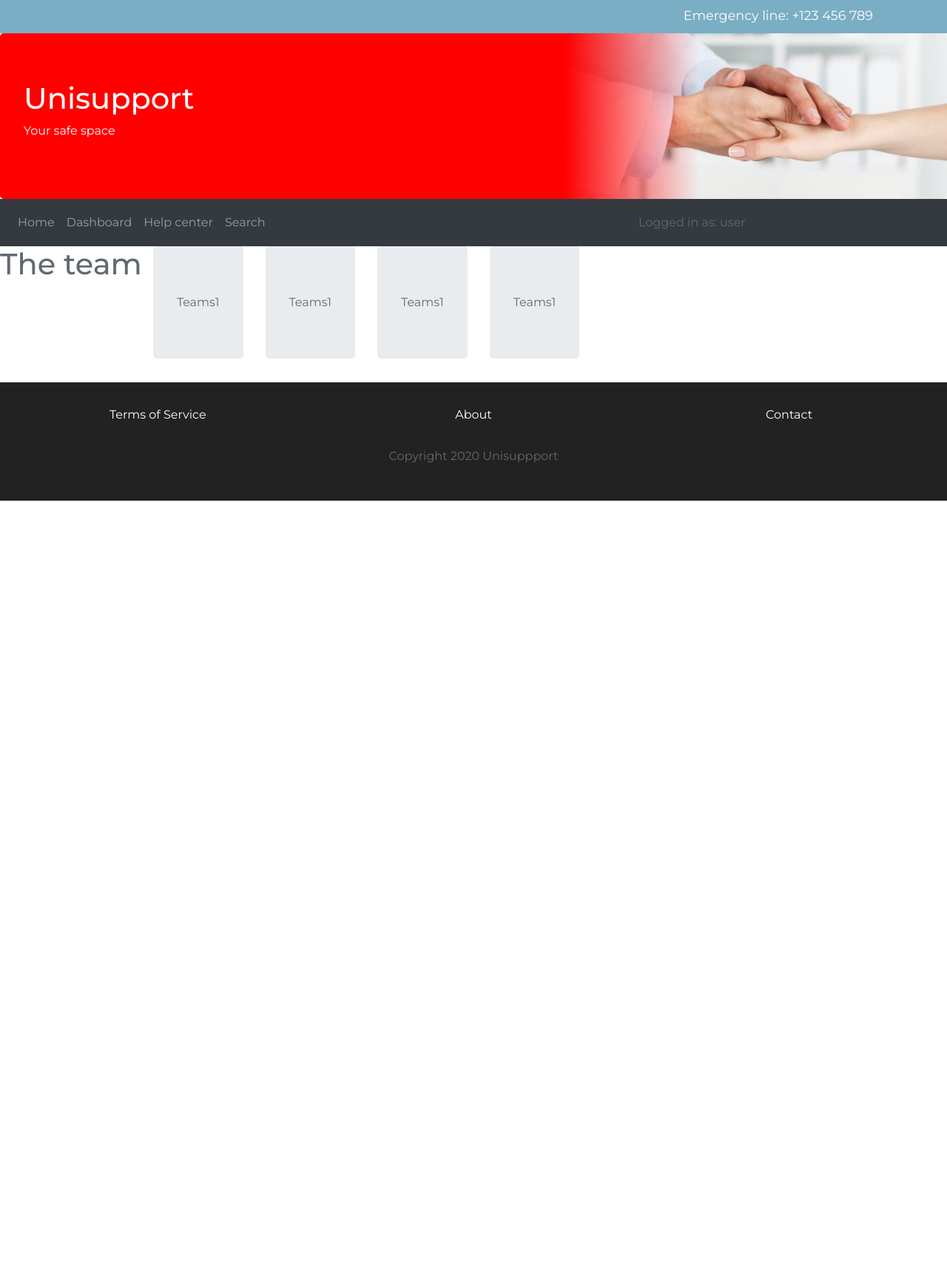
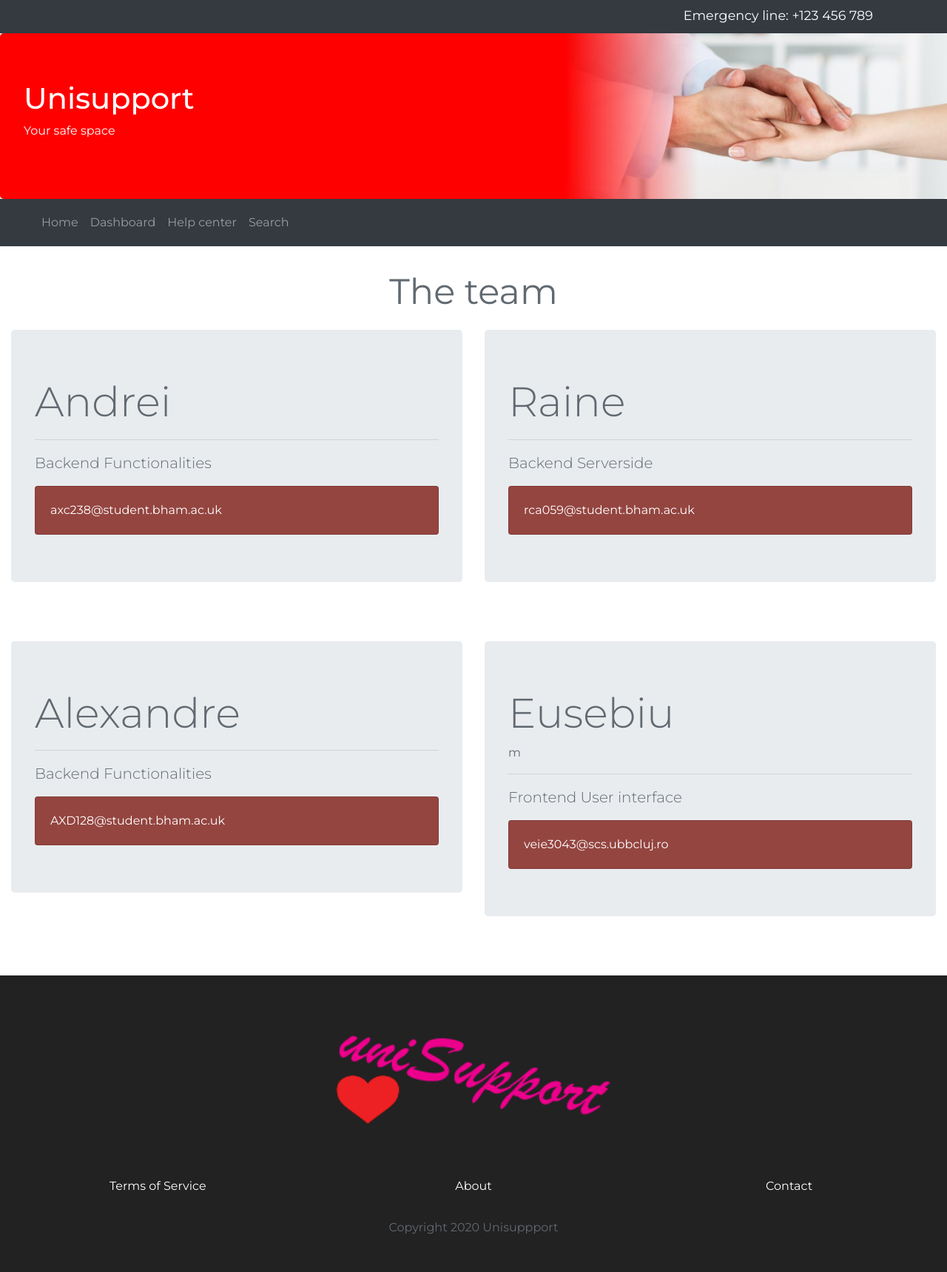
Before and after one commit to rainestormee/unisupportonline, a Django app: page /contact/ in a window 1280 px wide. Shown: the whole page at 74% size. Before the commit the page ends 677 px from the top, so only its background shows below. Run offline with Django 3.2, Linux system fonts and the light colour scheme; some libraries are stand-ins or nearby versions.

Commit message:
Update: contact rework

```diff
--- a/uniSupportOnline/uniSupportOnline/templates/contact.html
+++ b/uniSupportOnline/uniSupportOnline/templates/contact.html
@@ -6,7 +6,7 @@
     <meta content="width=device-width, initial-scale=1.0, viewport-fit=cover" name="viewport">
     <meta content="ie=edge" http-equiv="X-UA-Compatible">
     <title>Unisupport</title>
-    <link href="{% static '/images/logo.png' %}" rel="shortcut icon">
+    <link href="{% static '/images/bigbrain.jpg' %}" rel="shortcut icon">
     <!-- Bootstrap 4.5 CSS -->
     <link href="{% static '/styles/bootstrap.min.css' %}" rel="stylesheet">
     <link href="{% static '/styles/bootstrap.css' %}" rel="stylesheet">
@@ -20,10 +20,10 @@
 <body>
 
   <!-- Top Bar -->
-<div class="top-bar sticky-top">
+  <div class="top-bar bg-dark sticky-top">
     <div class="container">
       <div class="col-12 text-right">
-            <p><a href="tel:+1234">Emergency line: +123 456 789</a></p>
+        <p><a href="tel:+1234">Emergency line:  +123 456 789</a></p>
       </div>
 
     </div>
@@ -36,23 +36,18 @@
     <h1>Unisupport</h1>
     <p>Your safe space</p>
   </div>
-<nav class="navbar navbar-expand-md navbar-dark bg-dark sticky-top">
-    <button class="navbar-toggler" data-target="collapse_target" data-toggle="collapse">
-        <span class="navbar-togler-icon"></span>
+
+    <nav class="navbar navbar-dark bg-dark sticky-top navbar-expand-lg">
+        <button class="navbar-toggler " type="button" data-toggle="collapse" data-target="#navbarResponsive" name="button">
+          <span class="navbar-toggler-icon"></span>
         </button>
-
-    <!-- <a class="navbar-brand" href="index"><img src="{% static '/images/logo.png' %}" alt=""></a> -->
-
-    <ul class="navbar-nav mr-auto mt-2 mt-lg-0">
+        <div class="collapse navbar-collapse" id="navbarResponsive">
+          <ul class="navbar-nav bg-dark vw-80" style='padding-left: 2rem;'>
             <li class="nav-item"><a class="nav-link" href="../">Home</a></li>
             <li class="nav-item"><a class="nav-link" href="../dashboard">Dashboard</a></li>
             <li class="nav-item"><a class="nav-link" href="../help">Help center</a></li>
             <li class="nav-item"><a class="nav-link" href="../search">Search</a></li>
           </ul>
-
-    <div class="container col-md-4" style="margin-right: 0%">
-        Logged in as: user
-    </div>
 
 </nav>
 <!-- End Navigation -->
@@ -61,33 +56,56 @@
 <!-- Start Main -->
 
 <section>
-    <div class="row">
-        <h1>The team</h1>
-
-        <div class="row">
+	<div class="text-center">
+		<p style="font-size: 3rem; margin-top: 2vw;">The team</p>
+	</div>
+	<div class="row" style="margin-bottom: 3rem">
 		<div class="col">
 			<div class="jumbotron">
-                    Teams1
+			  <h3 class="display-4">Andrei</h3>
+			  <hr class="my-6">
+				<p class="lead">Backend  Functionalities</p>
+				<div class="card text-white" style="background-color: #944540">
+					<div class="card-body" href="">axc238@student.bham.ac.uk</div>
+				</div>
 			</div>
 		</div>
 
 		<div class="col">
 			<div class="jumbotron">
-                    Teams1
+			  <h3 class="display-4">Raine</h3>
+			  <hr class="my-6">
+				<p class="lead">Backend  Serverside</p>
+				<div class="card text-white" style="background-color: #944540">
+					<div class="card-body" href="">rca059@student.bham.ac.uk</div>
+				</div>
+			</div>
 		</div>
 	</div>
 
+		<div class="row" style="margin-bottom: 3rem">
 		<div class="col">
 			<div class="jumbotron">
-                    Teams1
+				<h3 class="display-4">Alexandre</h3>
+				<hr class="my-6">
+				<p class="lead">Backend Functionalities</p>
+				<div class="card text-white" style="background-color: #944540">
+					<div class="card-body" href="">AXD128@student.bham.ac.uk</div>
+				</div>
 			</div>
 		</div>
 
-            <div class="col">
+		<div class="col" >
 			<div class="jumbotron">
-                    Teams1
+				<h3 class="display-4">Eusebiu</h3>m
+				<hr class="my-6">
+				<p class="lead">Frontend  User interface</p>
+				<div class="card text-white" style="background-color: #944540">
+					<div class="card-body" href="">veie3043@scs.ubbcluj.ro</div>
 				</div>
 			</div>
+		</div>
+
 	</div>
 </section>
 
@@ -95,6 +113,9 @@
 
 <!-- Start Footer -->
 <footer>
+  <div class="container text-center" style="margin-bottom: 3rem ">
+    <img src="{% static '/images/logo.png' %}" style="width:30vw;">
+  </div>
     <div class="row">
         <div class="col-md-4 text-center">
             <a href="../terms">Terms of Service</a>
```
Lines whose indentation alone changed are shown as unchanged.
